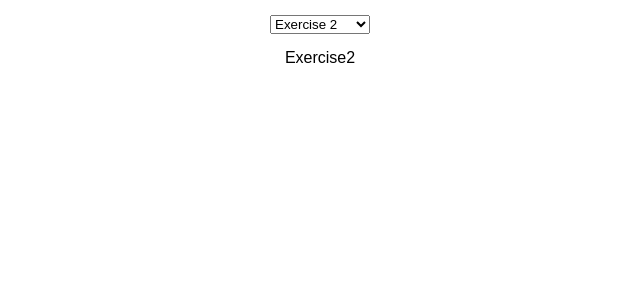
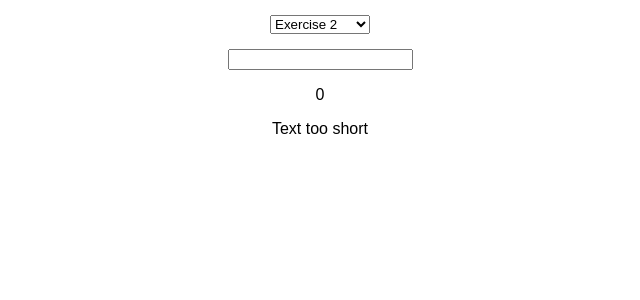
Before and after one commit to vinicechin/react-projects, a React (Create React App) app: page / in a window 1280 px wide. Shown: the top 300 px of the page, without its empty margins (320-960 px from the left). Built offline with nearby package versions, Linux system fonts and the light colour scheme.

Commit message:
Add exercise 2 implementation

```diff
--- a/src/Exercises/Exercise2/Exercise2.js
+++ b/src/Exercises/Exercise2/Exercise2.js
@@ -1,9 +1,44 @@
 import React, { Component } from 'react';
+import InputValidator from './InputValidator/InputValidator'
+import InputChar from './InputChar/InputChar'
 
 class Exercise2 extends Component {
+    state = {
+        input: ''
+    }
+
+    changeInputHandler = (event) => {
+        this.setState({ input: event.target.value })
+    }
+
+    deleteLetterHandler = (index) => {
+        let inputArr = this.state.input.split('')
+        inputArr.splice(index, 1)
+        this.setState({
+            input: inputArr.join('')
+        })
+    }
+
     render() {
+        const length = this.state.input.length
+
         return (
-            <div>Exercise2</div>
+            <div>
+                <input type="text" value={this.state.input} onChange={this.changeInputHandler} />
+                <p>{length}</p>
+                <InputValidator length={length} />
+                {
+                    this.state.input.split('').map((letter, index) => {
+                        return (
+                            <InputChar
+                                key={index}
+                                letter={letter}
+                                click={this.deleteLetterHandler.bind(this, index)}
+                            />
+                        )
+                    })
+                }
+            </div>
         )
     }
 }
--- /dev/null
+++ b/src/Exercises/Exercise2/InputChar/InputChar.js
@@ -0,0 +1,17 @@
+import React from 'react';
+
+const inputChar = (props) => {
+    const style = {
+        display: 'inline-block',
+        padding: '16px',
+        textAlign: 'center',
+        margin: '16px',
+        border: '1px solid black'
+    }
+
+    return (
+        <div style={ style } onClick={ props.click }>{ props.letter }</div>
+    )
+}
+
+export default inputChar
--- /dev/null
+++ b/src/Exercises/Exercise2/InputValidator/InputValidator.js
@@ -0,0 +1,9 @@
+import React from 'react';
+
+const inputValidator = (props) => {
+    return (
+        <p>{ props.length < 5 ? "Text too short" : "Text long enouth" }</p>
+    )
+}
+
+export default inputValidator
```
